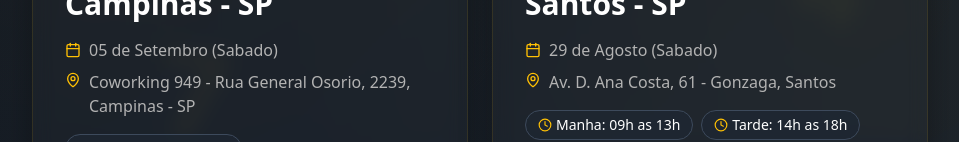
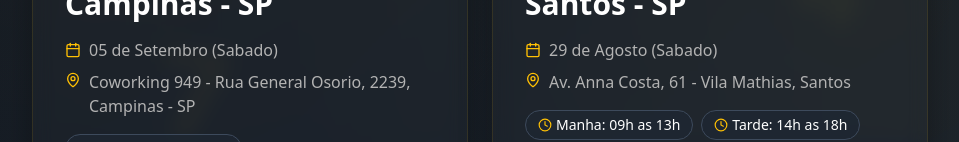
Before and after one commit to pedromurari/idmpelobrasil-turmas, a React (Vite) app: page / in a window 1280 px wide. Shown: the part 658-800 px from the top of the page, without its empty margins (160-1119 px from the left). Built offline with nearby package versions, Linux system fonts and the light colour scheme; no server answers; the HTML template or start-up script is replaced by a standard one.

Commit message:
fix: corrigir endereco Santos #19 no hub

```diff
--- a/src/data/turmas.ts
+++ b/src/data/turmas.ts
@@ -73,7 +73,7 @@ export const turmas: Turma[] = [
     numero: "#19",
     data: "29 de Agosto",
     diaSemana: "Sabado",
-    endereco: "Av. D. Ana Costa, 61 - Gonzaga, Santos",
+    endereco: "Av. Anna Costa, 61 - Vila Mathias, Santos",
     preco: "R$20",
     turnos: [
       { label: "Manha", horario: "09h as 13h", esgotada: false },
```
